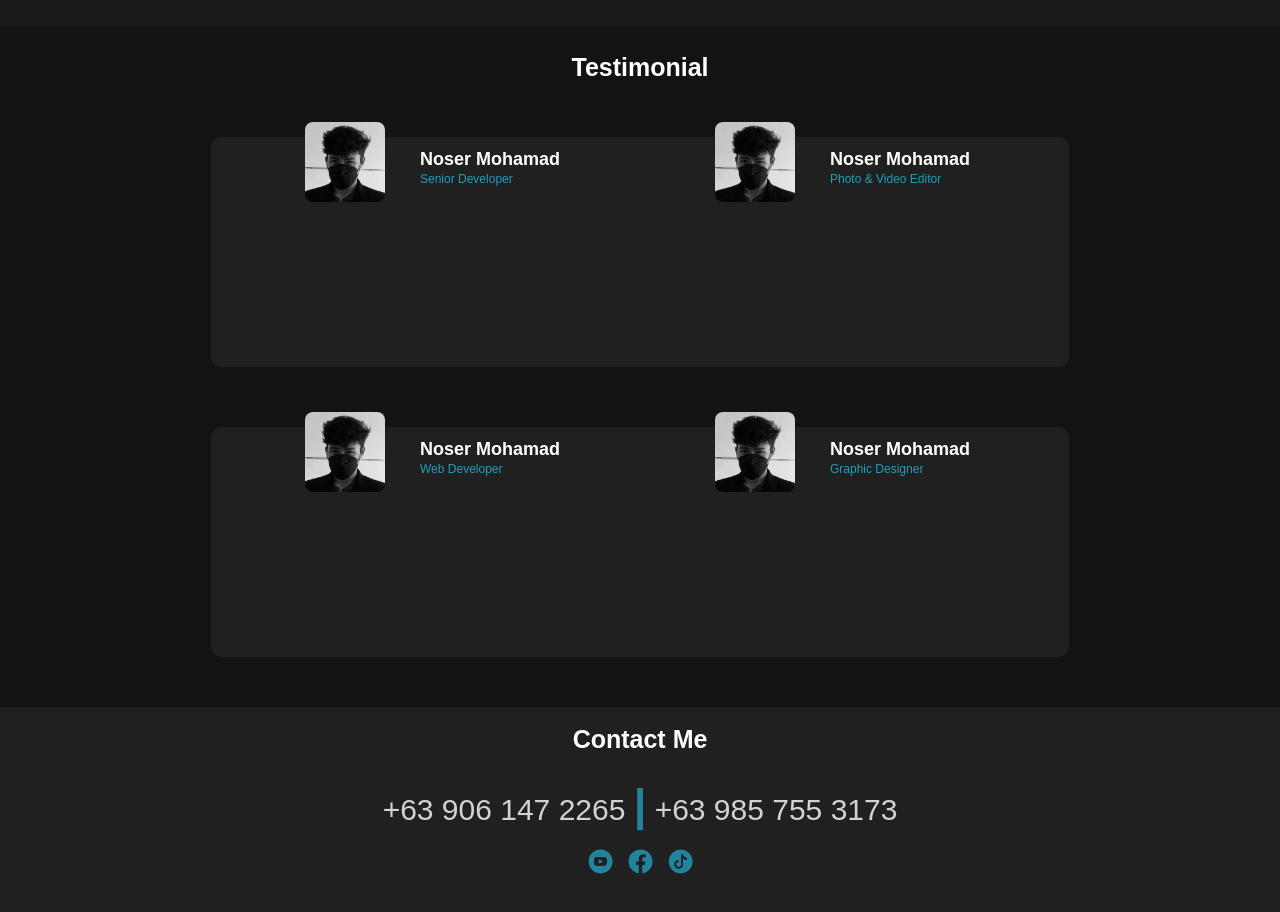
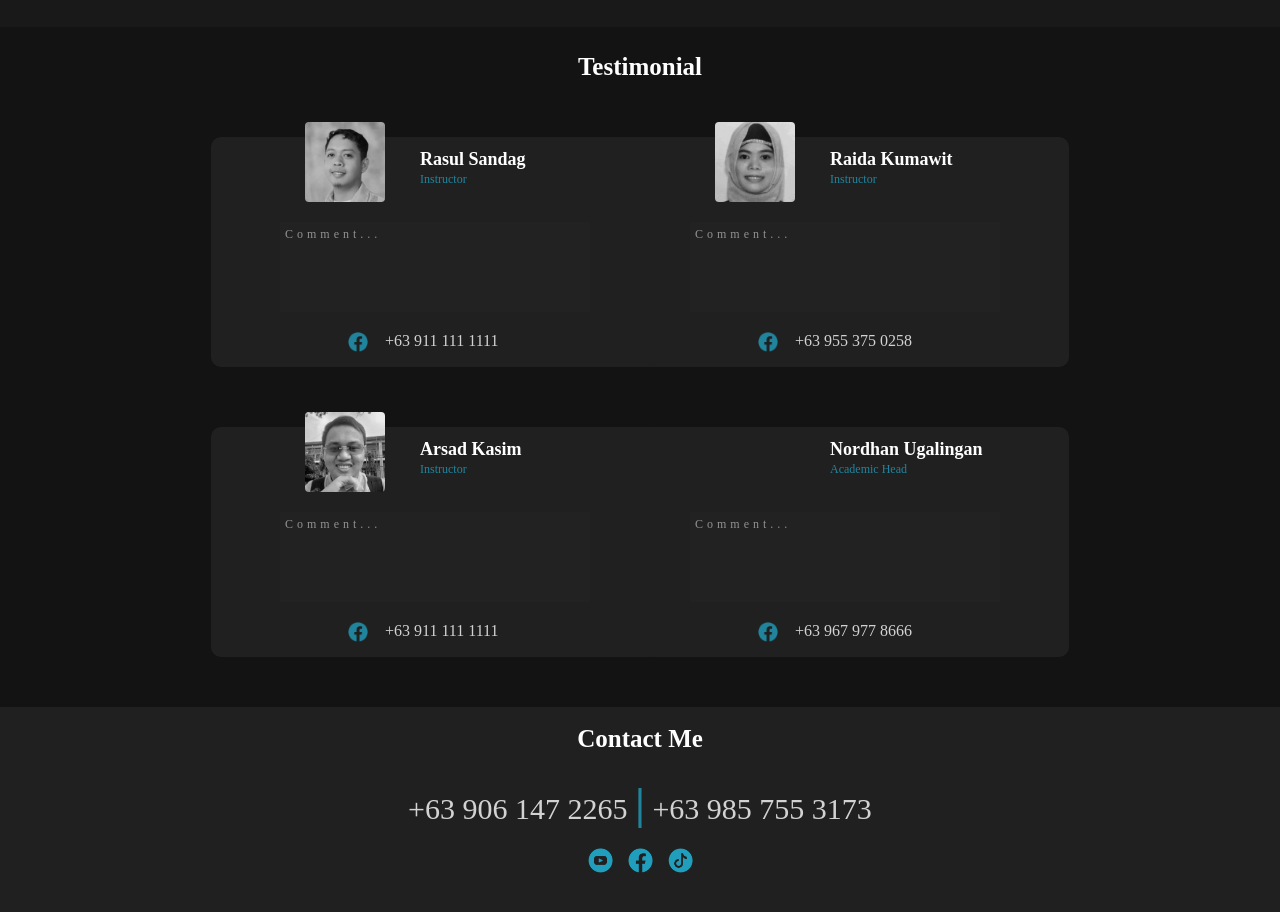
Before and after one commit to Xseeer/Xseeer, a plain HTML site: page index.html in a window 1280 px wide. Shown: the part 1400-2312 px from the top of the page. Drawn offline with Linux system fonts and the light colour scheme.

Commit message:
Update and rename index1.html to index.html

```diff
--- a/index1.html
+++ b/index.html
@@ -7,7 +7,6 @@
         * {
             margin: 0;
             padding 0;
-            font-family: fantasy;
         }
         html {
             scroll-behavior: smooth;
@@ -78,6 +77,7 @@
             margin-top: 70px;
             margin-left: 50px;
             font-size: 20px;
+            animation: enterslide 1s ease-in;
         }
         .name {
             font-weight: bolder;
@@ -89,6 +89,7 @@
             margin-left: 50px;
             font-size: 30px;
             margin-top: 5px;
+            animation: enterslide 1.2s ease-in;
         }
         .line {
             color: #219ebc;
@@ -99,6 +100,13 @@
             color: white;
             margin-top: 10px;
             font-size: 15px;
+            opacity: 80%;
+            animation: enterslide 1.1s ease-in;
+        }
+        @keyframes enterslide {
+            from {
+                margin-left: -500px;
+            }
         }
         .button {
             border: 1.5px solid #219ebc;
@@ -110,10 +118,17 @@
             color: white;
             border-radius: 8px;
             transition-duration: .1s;
-            box-shadow 0px 0px 5px #219ebc;
+            animation: movinglets 1.5s alternate-reverse ease-in-out infinite;
         }
-        .button:hover {
-
+        @keyframes movinglets {
+            50% {
+              color: #219ebc;
+              border-color: white;
+            }
+            100% {
+                color: white;
+                border-color: #219ebc;
+            }
         }
         #contentbox2 {
             width: 100vw;
@@ -165,6 +180,7 @@
             margin-top: 35px;
             font-size: 13px;
             text-align: justify;
+            opacity: 80%;
         }
         .proglang {
             border 2px solid white;
@@ -346,13 +362,13 @@
             font-size: 25px;
         }
         .costimage {
-            border: px solid #121212;
             margin-top: -180px;
             height: 80px;
             width: 80px;
-            border-radius: 10%;
+            border-radius: 5%;
             margin-left: -180px;
             z-index: 1;
+            border-bottom: px solid #219ebc;
         }
         .cnamebox {
             border: 1px solid white;
@@ -375,6 +391,7 @@
             color: #219ebc;
             margin-top: -5px;
             font-size: 12px;
+            opacity: 80%;
         }
         #contentbox4 {
             height: 210px;
@@ -412,24 +429,85 @@
         .tiktok,
         .yt {
             margin-top: -20px;
-            border 1px solid white;
             position: absolute;
             height: 25px;
             width: 25px;
             border-radius: 50%;
-            opacity: 80%;
+            opacity: 100%;
+            transition-duration: .2s;
+        }
+        .fb:hover {
+            margin-top: -25px;
         }
         .tiktok {
             margin-left: 80px;
         }
+        .tiktok:hover {
+            margin-top: -25px;
+        }
         .yt {
             margin-right: 80px;
+        }
+        .yt:hover {
+            margin-top: -25px;
+        }
+        .logoimage {
+            position: absolute;
+            height: 25px;
+            width: 25px;
+            border-radius: 50%;
+            opacity: 100%;
+            margin-left: -12px;
+        }
+        .dot {
+            color: white;
+        }
+        .cossay {
+            background: #222222;
+            width: 310px;
+            height: 90px;
+            position: absolute;
+            color: white;
+            font-size: 28px;
+            margin-top: 30px;
+        }
+        .cosfb,
+        .cosnum {
+            width: 20px;
+            position: absolute;
+            margin-top: 180px;
+            opacity: 80%;
+            z-index: 1;
+            transition-duration: .2s;
+            margin-left: -155px;
+            height: 20px;
+            border-radius: 50%;
+        }
+        .cosfb:hover {
+            margin-top: 175px;
+        }
+        .cosnum {
+            width: 200px;
+            margin-left: 100px;
+            color: white;
+            border: none;
+        }
+        .coslogoimage {
+            width: 20px;
+        }
+        .coscomment {
+            font-size: 12px;
+            margin-left: 5px;
+            margin-right: 5px;
+            margin-top: 5px;
+            opacity: 50%;
+            letter-spacing: 4px;
         }
     </style>
 </head>
 <body>
     <div class="nav">
-        <p class="logo">Xseer</p>
+        <p class="logo">Xseer<span class="dot">.</span></p>
         <p class="navbar">
             <a href="#" class="home">Home</a>
             <a href="#contentbox2" class="about">About</a>
@@ -483,32 +561,45 @@
         <div class="testbox">
             <p class="what">Testimonial</p>
             <div class="t1">
-                <img class="costimage" src="mypicture.jpg" alt="">
+                <img class="costimage" src="maamkumawit.jpg" alt="">
                 <div class="cnamebox">
-                    <p class="costname">Noser Mohamad</p>
-                    <p class="costocc">Photo & Video Editor</p>
+                    <p class="costname">Raida Kumawit</p>
+                    <p class="costocc">Instructor</p>
                     </div>
+                    <div class="cossay"><p class="coscomment">Comment...</p></div>
+                    <a href="#" class="cosfb"><img src="fblogo.png" alt="" class="coslogoimage"></a>
+                    <p class="cosnum">+63 955 375 0258</p>
             </div>
             <div class="t2">
-                <img class="costimage" src="mypicture.jpg" alt="">
+                <img class="costimage" src="sirsandag.jpg" alt="">
+                <p class="cosnum">+63 911 111 1111</p>
                 <div class="cnamebox">
-                    <p class="costname">Noser Mohamad</p>
-                    <p class="costocc">Senior Developer</p>
+                    <p class="costname">Rasul Sandag</p>
+                    <p class="costocc">Instructor</p>
                     </div>
+                    <div class="cossay"><p class="coscomment">Comment...</p></div>
+                    <a href="#" class="cosfb"><img src="fblogo.png" alt="" class="coslogoimage"></a>
             </div>
             <div class="t3">
-                <img class="costimage" src="mypicture.jpg" alt="">
+                <img class="sirugalingan.jpg" alt="">
+                <p class="cosnum">+63 967 977 8666</p>
                 <div class="cnamebox">
-                    <p class="costname">Noser Mohamad</p>
-                    <p class="costocc">Graphic Designer</p>
+                    <p class="costname">Nordhan Ugalingan</p>
+                    <p class="costocc">Academic Head</p>
                 </div>
+                <div class="cossay"><p class="coscomment">Comment...</p></div>
+                <a href="#" class="cosfb"><img src="fblogo.png" alt="" class="coslogoimage"></a>
             </div>
             <div class="t4">
-                <img class="costimage" src="mypicture.jpg" alt="">
+                <img class="costimage" src="sirkasim.jpg">
+                <p class="cosnum">+63 911 111 1111</p>
                 <div class="cnamebox">
-                    <p class="costname">Noser Mohamad</p>
-                    <p class="costocc">Web Developer</p>
+                    <p class="costname">Arsad Kasim</p>
+                    <p class="costocc">Instructor</p>
                 </div>
+                <div class="cossay"><p class="coscomment">Comment...</p></div>
+                <a href="#" class="cosfb"><img src="fblogo.png" class="coslogoimage"></a>
+
             </div>
         </div>
     </div>
@@ -516,9 +607,9 @@
         <p class="contactme">Contact Me</p>
         <p class="cont">+63 906 147 2265 <span class="newline">|</span> +63 985 755 3173</p>
         <div class="socialbox">
-            <img src="fblogo.png" alt="" class="fb">
-            <img src="tiktoklogo.png" alt="" class="tiktok">
-            <img src="ytlogo.png" alt="" class="yt">
+            <a href="#" class="fb"><img src="fblogo.png" class="logoimage"></a>
+            <a href="#" class="tiktok"><img src="tiktoklogo.png"  class="logoimage"></a>
+            <a href="#" class="yt"><img src="ytlogo.png" class="logoimage"></a>
         </div>
     </div>
 </body>
```
